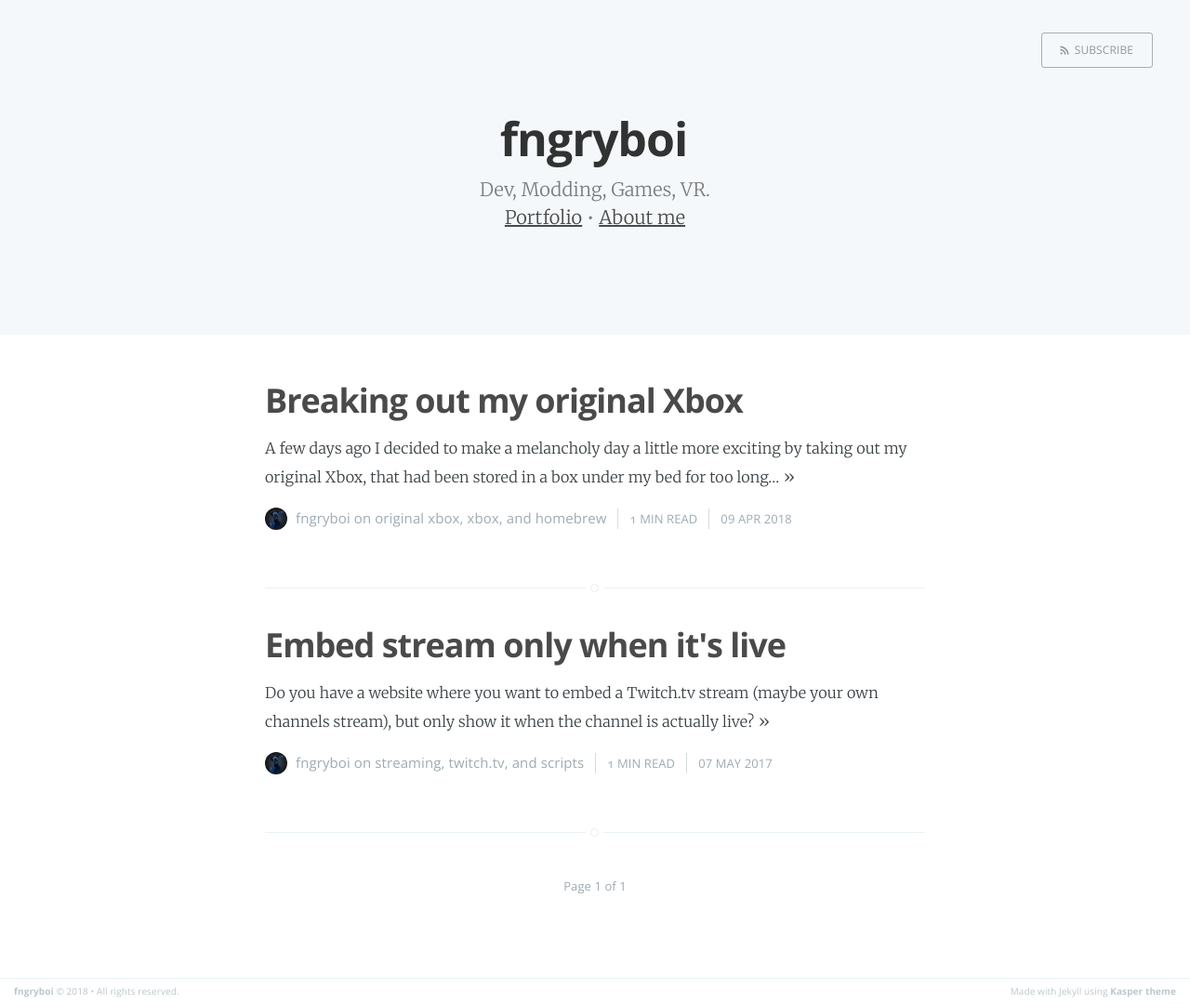
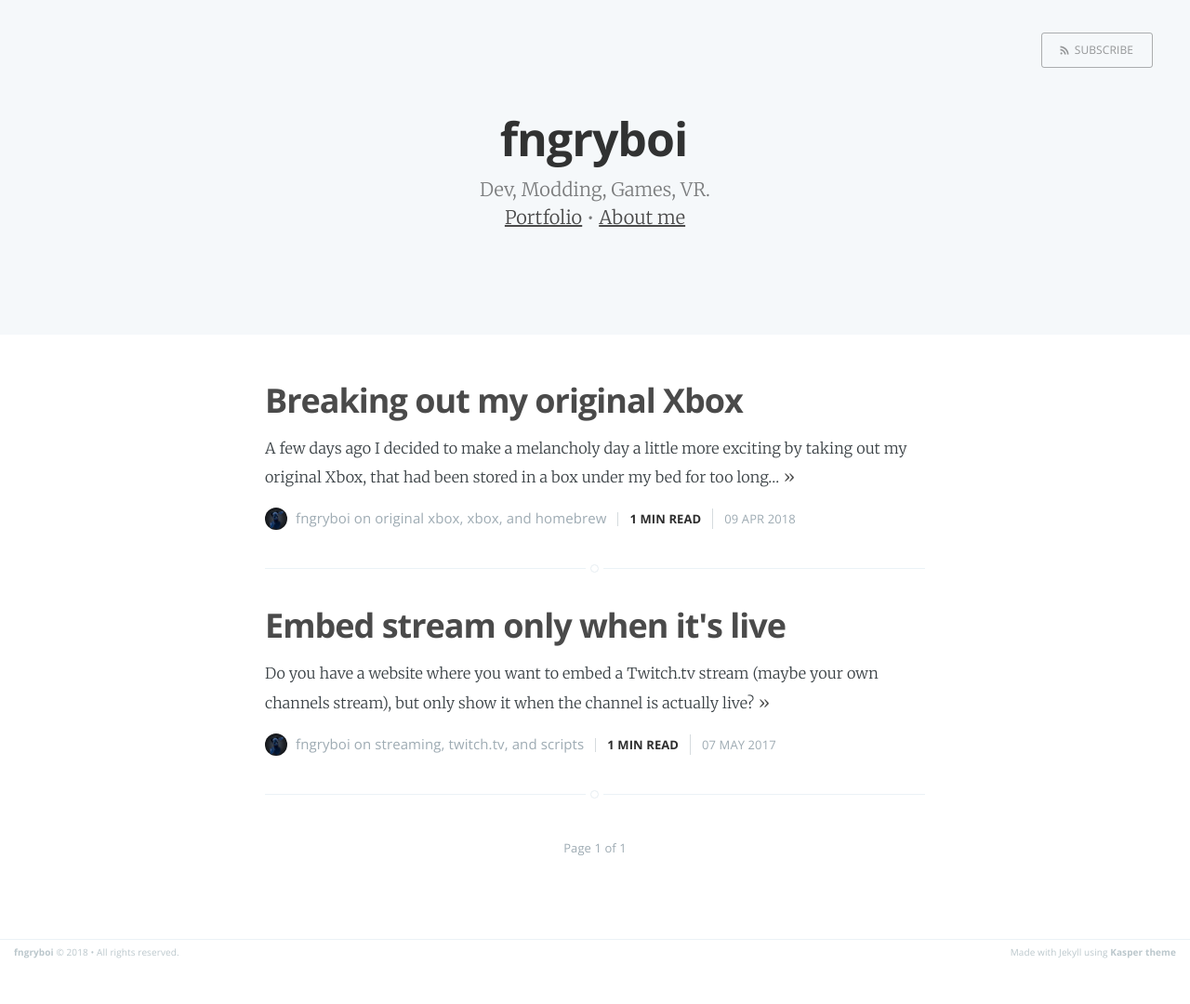
Before and after one commit to fngryboi/fngryboi.github.io, a Jekyll site: the page built from index.html, in a window 1280 px wide. Shown: the whole page at 93% size. Built offline with Jekyll 4.4.1, drawn with Linux system fonts in a browser that asks for light colours; the list of posts is cut into pages by our own code; after the commit the page ends 1039 px from its top, so only the background shows below that.

Commit message:
attempt 2

```diff
--- a/index.html
+++ b/index.html
@@ -54,7 +54,7 @@ portfolio: true
             {% if post.categories.size > 0 %}
                 {{ post.categories | array_to_sentence_string | prepend: 'on ' }}
             {% endif %}
-            <p class="post-readtime">1 min read</p>
+            <h6 class="post-readtime">1 min read</h6>
             <time class="post-date" datetime="{{ post.date | date:"%Y-%m-%d" }}">
                 {{ post.date | date_to_string }}
             </time>
```
